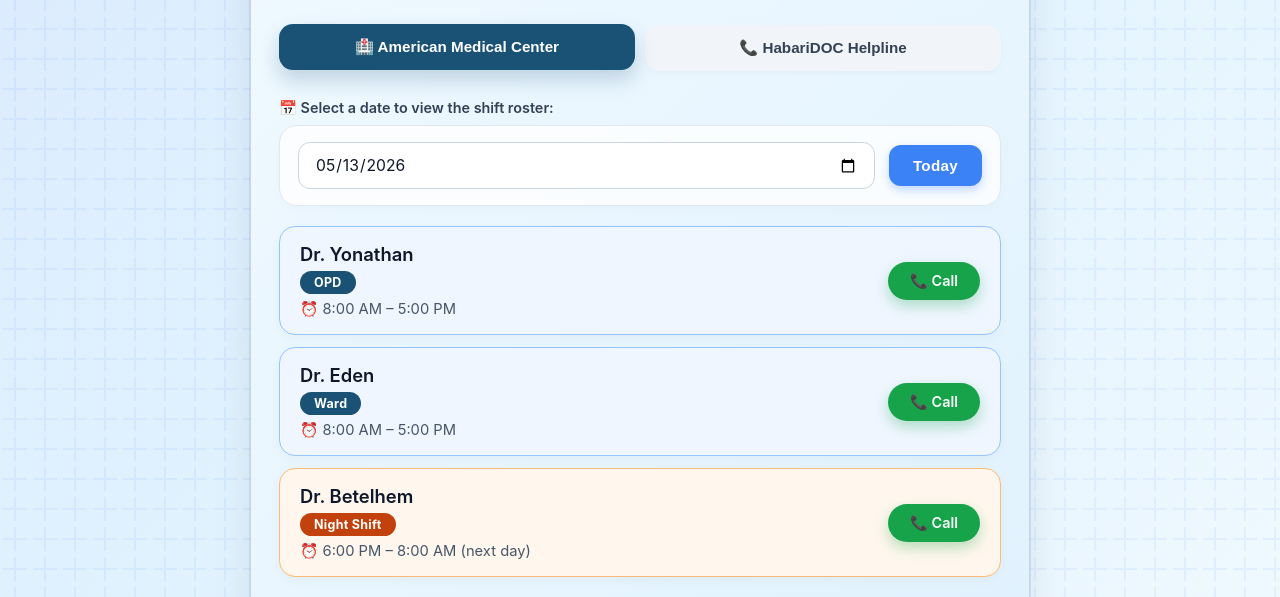
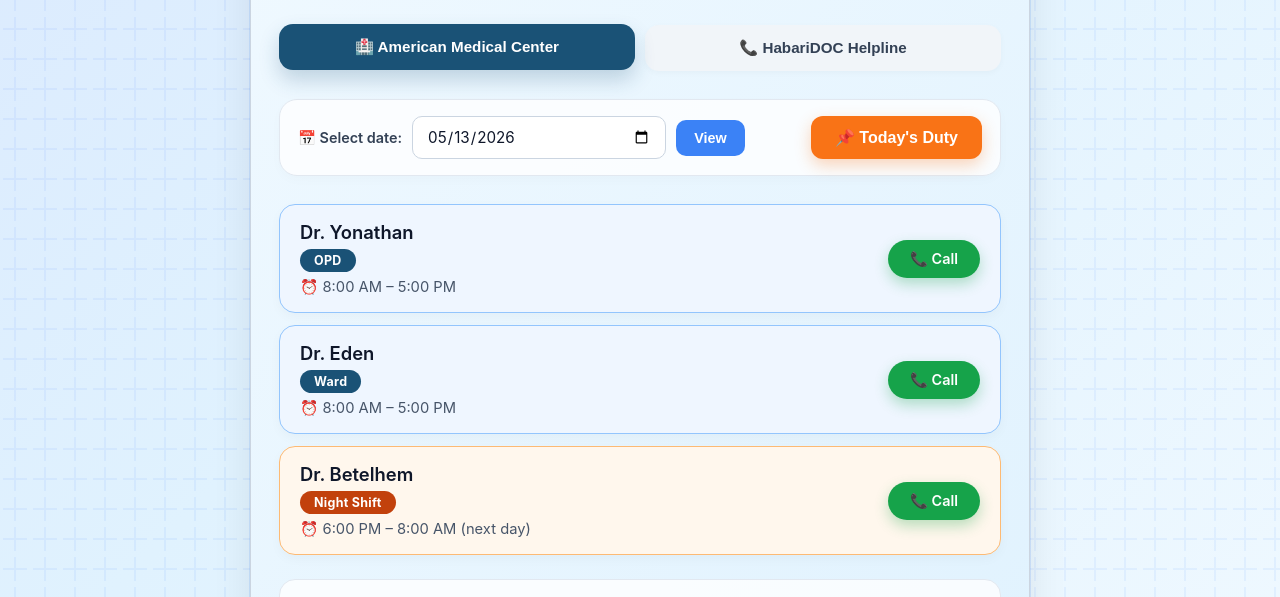
Before and after one commit to antenehtir/DUTY_PROGRAM_AMC_HABARI, a plain HTML site: page index.html in a window 1280 px wide. Shown: the part 196-793 px from the top of the page. Drawn offline with nearby package versions, Linux system fonts and the light colour scheme.

Commit message:
Update index.html

```diff
--- a/index.html
+++ b/index.html
@@ -108,22 +108,13 @@
       box-shadow: 0 10px 20px rgba(14, 98, 81, 0.25);
     }
 
-    .date-section {
-      margin-bottom: 20px;
-    }
-
-    .date-label {
-      font-size: 0.9rem;
-      font-weight: 600;
-      color: #334155;
-      margin-bottom: 8px;
-      display: block;
-    }
-
-    .date-row {
+    /* Date selection area – two clear options */
+    .date-options {
       display: flex;
+      gap: 14px;
+      margin-bottom: 28px;
+      flex-wrap: wrap;
       align-items: center;
-      gap: 14px;
       background: #ffffffcc;
       padding: 16px 18px;
       border-radius: 18px;
@@ -131,35 +122,74 @@
       border: 1px solid #e2e8f0;
     }
 
-    .date-row input[type="date"] {
-      padding: 12px 16px;
-      border-radius: 12px;
+    .custom-date {
+      display: flex;
+      align-items: center;
+      gap: 10px;
+      flex: 2;
+      min-width: 220px;
+    }
+
+    .custom-date label {
+      font-weight: 600;
+      color: #334155;
+      font-size: 0.9rem;
+      white-space: nowrap;
+    }
+
+    .custom-date input[type="date"] {
+      padding: 10px 14px;
+      border-radius: 10px;
       border: 1px solid #cbd5e1;
       flex: 1;
-      min-width: 150px;
-      font-size: 0.98rem;
+      font-size: 0.95rem;
       background: #fff;
       font-family: inherit;
       color: #0f172a;
     }
 
-    .date-row button {
-      padding: 12px 24px;
+    .custom-date .view-btn {
+      padding: 10px 18px;
       background: #3b82f6;
       color: #fff;
       border: none;
-      border-radius: 12px;
+      border-radius: 10px;
       font-weight: 600;
       cursor: pointer;
-      transition: all 0.25s;
-      font-size: 0.95rem;
-      letter-spacing: 0.3px;
-      box-shadow: 0 4px 10px rgba(59,130,246,0.3);
+      transition: background 0.25s;
+      font-size: 0.9rem;
+      white-space: nowrap;
     }
 
-    .date-row button:hover {
+    .custom-date .view-btn:hover {
       background: #2563eb;
-      box-shadow: 0 8px 16px rgba(59,130,246,0.4);
+    }
+
+    .today-duty-wrapper {
+      flex: 1;
+      display: flex;
+      justify-content: flex-end;
+      min-width: 150px;
+    }
+
+    .today-duty-btn {
+      padding: 12px 24px;
+      background: #f97316;
+      color: #fff;
+      border: none;
+      border-radius: 12px;
+      font-weight: 700;
+      font-size: 1rem;
+      cursor: pointer;
+      transition: all 0.25s;
+      box-shadow: 0 6px 16px rgba(249, 115, 22, 0.3);
+      white-space: nowrap;
+    }
+
+    .today-duty-btn:hover {
+      background: #ea580c;
+      box-shadow: 0 8px 20px rgba(249, 115, 22, 0.4);
+      transform: translateY(-1px);
     }
 
     .schedule-box {
@@ -325,7 +355,7 @@
       transform: translateY(-2px);
     }
 
-    @media (max-width: 550px) {
+    @media (max-width: 600px) {
       .container {
         padding: 20px 16px;
       }
@@ -344,6 +374,13 @@
       }
       h1 {
         font-size: 1.6rem;
+      }
+      .date-options {
+        flex-direction: column;
+        align-items: stretch;
+      }
+      .today-duty-wrapper {
+        justify-content: center;
       }
       .download-section {
         flex-direction: column;
@@ -371,12 +408,15 @@
       <button id="tab-habari" class="tab-btn">📞 HabariDOC Helpline</button>
     </div>
 
-    <!-- Date selector with clear instruction -->
-    <div class="date-section">
-      <label class="date-label">📅 Select a date to view the shift roster:</label>
-      <div class="date-row">
+    <!-- Two clear options: custom date + Today's Duty -->
+    <div class="date-options">
+      <div class="custom-date">
+        <label for="datePicker">📅 Select date:</label>
         <input type="date" id="datePicker">
-        <button id="todayBtn">Today</button>
+        <button id="viewDateBtn" class="view-btn">View</button>
+      </div>
+      <div class="today-duty-wrapper">
+        <button id="todayDutyBtn" class="today-duty-btn">📌 Today's Duty</button>
       </div>
     </div>
 
@@ -402,7 +442,7 @@
       </select>
       <label for="pdfYear">Year:</label>
       <input type="number" id="pdfYear" min="2026" max="2030" value="2026" step="1">
-      <button id="downloadPdfBtn" class="pdf-btn">📥 Download PDF</button>
+      <button id="downloadPdfBtn" class="pdf-btn">📥 Download Monthly Schedule PDF</button>
     </div>
   </div>
 
@@ -481,7 +521,10 @@
         }
         let nightIdx = (dow >= 1 && dow <= 5) ? (dow-1)%3 : 2;
         const nightGP = nightOrder[nightIdx];
-        const nightTime = dow === 6 ? "5:00 PM – 8:00 AM (Sun)" : "6:00 PM – 2:00 AM";
+        // Weekday nights now start at 5:00 PM
+        const nightTime = dow === 6
+          ? "5:00 PM – 8:00 AM (Sun)"
+          : "5:00 PM – 2:00 AM(next day)";
         return {
           day: { gp: dayGP, time: "8:00 AM – 5:00 PM" },
           night: { gp: nightGP, time: nightTime }
@@ -543,7 +586,6 @@
         doc.setFontSize(16);
         doc.text(`${title} - ${monthNames[month]} ${year}`, 40, 50);
 
-        // Build weeks that include any day of the month
         const firstDay = new Date(year, month, 1);
         const startMonday = getMonday(firstDay);
         const weeks = [];
@@ -557,10 +599,9 @@
           }
           weeks.push(week);
           cur.setDate(cur.getDate() + 7);
-          if (cur.getMonth() > month && weeks.length >= 5) break; // safety
+          if (cur.getMonth() > month && weeks.length >= 5) break;
         }
 
-        // Format week start as "May 11" etc.
         const formatWeekLabel = (date) => {
           return date.toLocaleDateString('en-US', { month: 'short', day: 'numeric' });
         };
@@ -568,7 +609,6 @@
         let headers, body;
 
         if (centre === 'amc') {
-          // AMC: single row headers
           headers = [['Day', ...weeks.map(w => formatWeekLabel(w[0]))]];
           body = ['Mon','Tue','Wed','Thu','Fri','Sat','Sun'].map((dayName, dayIdx) => {
             const row = [dayName];
@@ -583,7 +623,6 @@
             return row;
           });
         } else {
-          // HabariDOC: two‑level headers – date spans across “Day time” and “Night shift”
           const headerRow1 = [{ content: 'Day', rowSpan: 2 }];
           const headerRow2 = [];
           weeks.forEach(week => {
@@ -622,14 +661,20 @@
       // ---------- UI LOGIC ----------
       let currentCentre = 'amc';
       const datePicker = document.getElementById('datePicker');
-      const todayBtn = document.getElementById('todayBtn');
+      const viewDateBtn = document.getElementById('viewDateBtn');
+      const todayDutyBtn = document.getElementById('todayDutyBtn');
       const tabAmc = document.getElementById('tab-amc');
       const tabHabari = document.getElementById('tab-habari');
       const logoAmc = document.getElementById('logoAmc');
       const logoHabari = document.getElementById('logoHabari');
 
-      // Set today's date in picker
-      function setToday() {
+      function loadSelectedDate() {
+        if (!datePicker.value) return;
+        const date = new Date(datePicker.value + 'T00:00:00');
+        renderSchedule(currentCentre, date);
+      }
+
+      function loadTodayDuty() {
         const today = new Date();
         datePicker.value = formatYMD(today);
         renderSchedule(currentCentre, today);
@@ -642,24 +687,21 @@
         tabHabari.classList.toggle('habari', centre === 'habari');
         logoAmc.style.display = centre === 'amc' ? 'block' : 'none';
         logoHabari.style.display = centre === 'habari' ? 'block' : 'none';
-        const date = new Date(datePicker.value + 'T00:00:00');
-        renderSchedule(centre, date);
+        loadSelectedDate();
       }
 
-      // Initialize date picker with today
-      setToday();
+      function initialize() {
+        const today = new Date();
+        datePicker.value = formatYMD(today);
+        renderSchedule(currentCentre, today);
+      }
 
-      // Set default month/year selectors to current month/year
       const now = new Date();
       document.getElementById('pdfMonth').value = now.getMonth();
       document.getElementById('pdfYear').value = now.getFullYear();
 
-      datePicker.addEventListener('change', e => {
-        const date = new Date(e.target.value + 'T00:00:00');
-        renderSchedule(currentCentre, date);
-      });
-
-      todayBtn.addEventListener('click', setToday);
+      viewDateBtn.addEventListener('click', loadSelectedDate);
+      todayDutyBtn.addEventListener('click', loadTodayDuty);
 
       tabAmc.addEventListener('click', () => switchCentre('amc'));
       tabHabari.addEventListener('click', () => switchCentre('habari'));
@@ -670,6 +712,8 @@
         if (isNaN(year) || year < 2026) return alert('Please enter a valid year (2026 or later).');
         generateMonthlyPDF(currentCentre, year, month);
       });
+
+      initialize();
     })();
   </script>
 </body>
```
